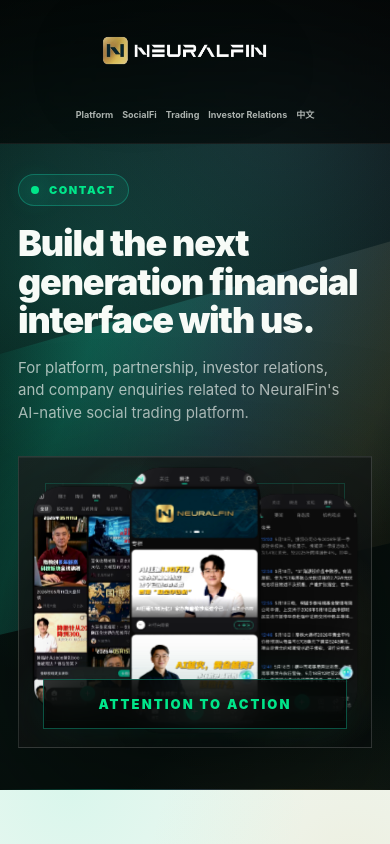
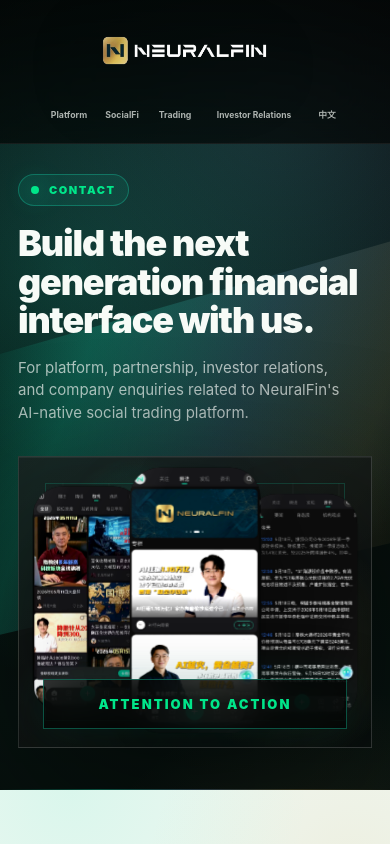
Before and after one commit to kevin20021029-commits/neuralfin-site, a Next.js app: page /contact in a window 390 px wide. Shown: the top 844 px of the page. Built offline with nearby package versions, Linux system fonts and the light colour scheme.

Commit message:
Balance mobile header navigation

```diff
--- a/app/globals.css
+++ b/app/globals.css
@@ -2499,27 +2499,47 @@
 }
 
 @media (max-width: 760px) {
-  .site-nav { position: sticky; }
+  .site-nav {
+    position: sticky;
+    left: 0;
+    right: 0;
+    width: 100vw;
+    max-width: 100vw;
+    overflow: hidden;
+  }
   .nav-inner {
-    width: calc(100% - 28px);
+    width: 100vw;
+    max-width: 100vw;
+    margin: 0;
     min-height: auto;
     align-items: center;
     flex-direction: column;
     gap: 10px;
-    padding: 12px 0 10px;
+    padding: 12px 14px 10px;
     text-align: center;
   }
   .brand img { max-width: 190px; width: 48vw; }
   .nav-links {
-    width: 100%;
-    justify-content: center;
-    flex-wrap: wrap;
-    gap: 4px 5px;
+    width: min(304px, calc(100vw - 28px));
+    max-width: min(304px, calc(100vw - 28px));
+    display: grid;
+    grid-template-columns: minmax(0, 52px) minmax(0, 54px) minmax(0, 52px) minmax(0, 106px) minmax(0, 40px);
+    align-items: center;
+    justify-content: stretch;
+    gap: 0;
     overflow: visible;
     padding-bottom: 2px;
   }
   .nav-links::-webkit-scrollbar { display: none; }
-  .nav-link { flex: 0 0 auto; min-height: 32px; padding: 7px 2px; font-size: 9px; }
+  .nav-link {
+    justify-content: center;
+    min-width: 0;
+    min-height: 32px;
+    padding: 7px 1px;
+    font-size: 8.75px;
+    white-space: nowrap;
+  }
+  .nav-link:nth-child(4) { font-size: 8.5px; }
   .mobile-break { display: block; }
   .hero { padding: 26px 18px 42px; min-height: auto; }
   h1 {
```
